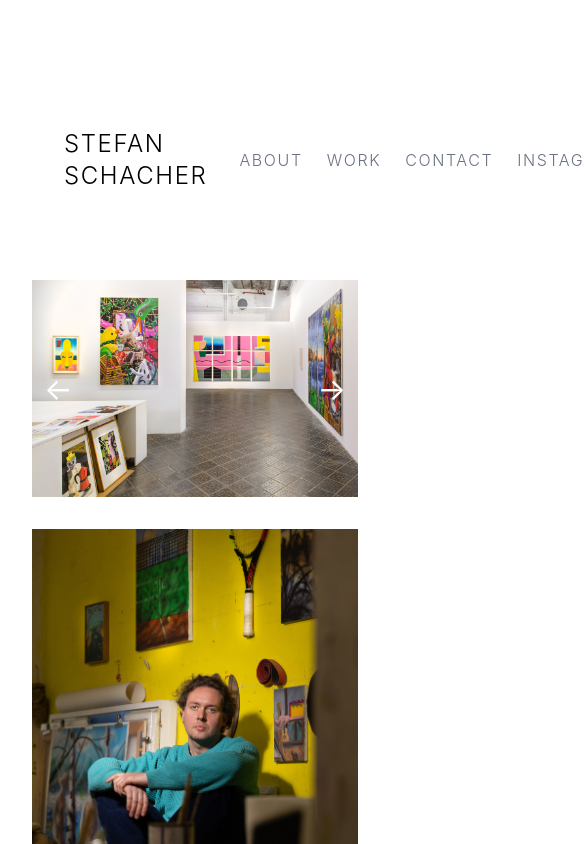
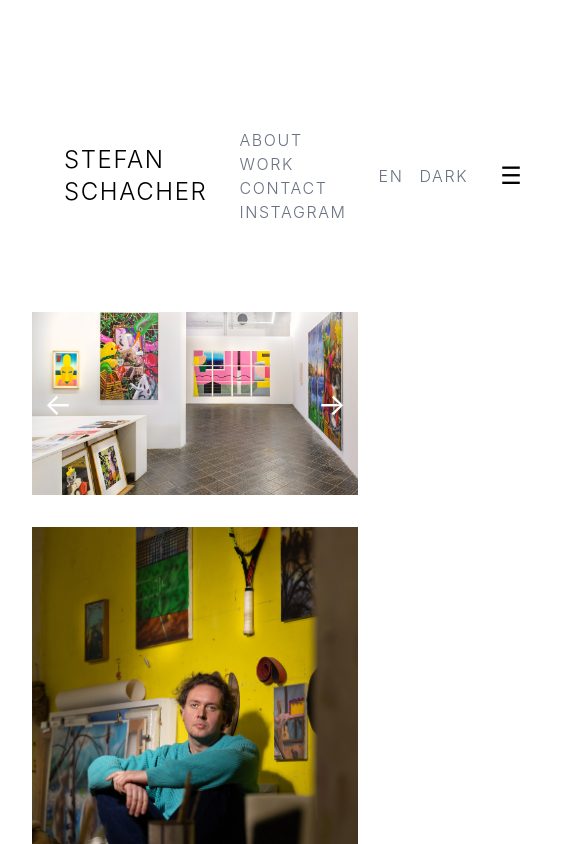
Before and after one commit to imkehoegden/stefan-schacher, a React (Vite) app in the folder website-stefan-schacher/: page / in a window 390 px wide. Shown: the top 844 px of the page, 585 px wide, since content can reach past the window. Built offline with nearby package versions, Linux system fonts and the light colour scheme.

Commit message:
style: carousel responsiveness updated

```diff
--- a/website-stefan-schacher/src/components/Carousel.jsx
+++ b/website-stefan-schacher/src/components/Carousel.jsx
@@ -22,14 +22,14 @@ export default function Carousel({ pics, interval }) {
   } // gleiche logik wie oben // "teilungseffekt" bei modulo greift nur, wenn wert der länge erreicht oder überschritten wird
 
   return (
-    <div className="relative max-w-7xl mx-auto .aspect-[3/2] overflow-hidden flex items-center justify-center">
-      {/* relativ anlegen für pfeile, h-160 ist leider nicht responsiv, daher .aspect-[4/3], overflow-hidden: pics können nicht über container hinausragen */}
+    <div className="relative max-w-7xl mx-auto aspect-16/9 overflow-hidden flex items-center justify-center">
+      {/* relativ anlegen für pfeile, h-160 ist leider nicht responsiv, daher  .aspect-16\/9 {aspect-ratio:16/9;} , overflow-hidden: pics können nicht über container hinausragen */}
       {pics.map((img, i) => (
         <img
           key={i}
           src={img}
           alt={`Slide ${i + 1}`}
-          className={`w-full h-auto transition-opacity duration-500 ${
+          className={`w-full h-auto transition-opacity duration-1000 ${
             i === currentIndex
               ? "opacity-100"
               : "opacity-0 absolute top-0 left-0"
--- a/website-stefan-schacher/src/components/Header.jsx
+++ b/website-stefan-schacher/src/components/Header.jsx
@@ -1,21 +1,22 @@
-import React from "react";
+import React, { useState } from "react";
 import { NavLink } from "react-router-dom";
 import { useContext } from "react";
 import { ThemeContext } from "../contexts/ThemeContext";
 import { LanguageContext } from "../contexts/LanguageContext";
 
 export default function Header() {
+  const { openMenu, setOpenMenu } = useState(false);
   const { theme, toggleTheme } = useContext(ThemeContext);
   const { language, toggleLanguage } = useContext(LanguageContext);
 
   return (
-    <div>
-      <nav className="flex items-center justify-between px-8 py-12 gap-8 tracking-widest font-light sticky top-0 backdrop-blur">
+    <header>
+      <nav className="flex items-center justify-between px-8 py-12 gap-8 tracking-widest font-light sticky top-0">
         {/* py-4 margin, px-8 padding, tracking-widest für letter spacing */}
         <div className="text-2xl text-black">
           <NavLink to="/">STEFAN SCHACHER</NavLink>
         </div>
-        <ul className="flex justify-center items-center gap-6 ">
+        <ul className=".hidden md:flex justify-center items-center gap-6 ">
           <li>
             <NavLink
               to="/about"
@@ -77,8 +78,14 @@ export default function Header() {
             {theme === "light" ? "DARK" : "LIGHT"}
           </button>
         </div>
+        <button
+          className="md:hidden text-2xl"
+          onClick={() => setMenuOpen(!menuOpen)}
+        >
+          ☰
+        </button>
       </nav>
-    </div>
+    </header>
   );
 }
 
```
